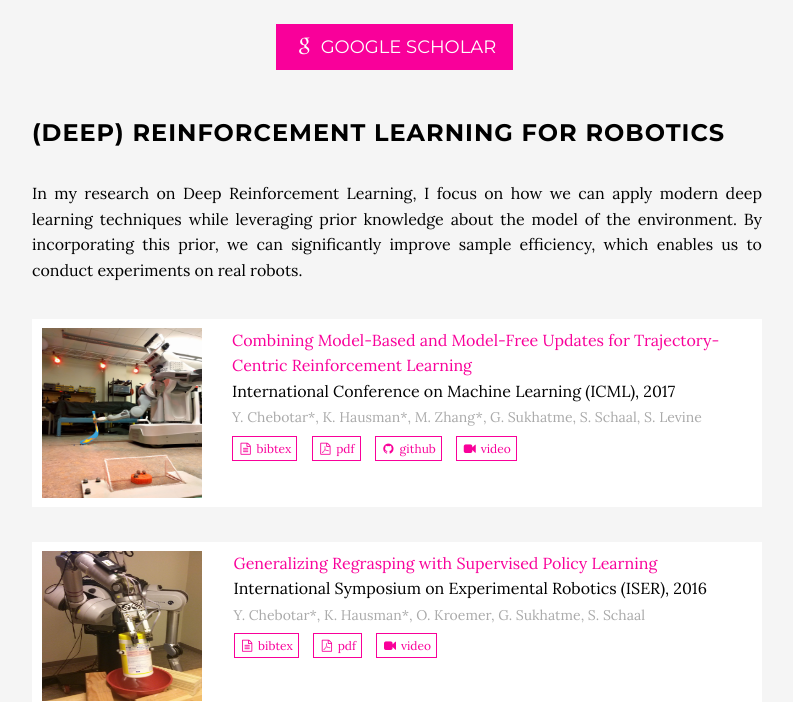
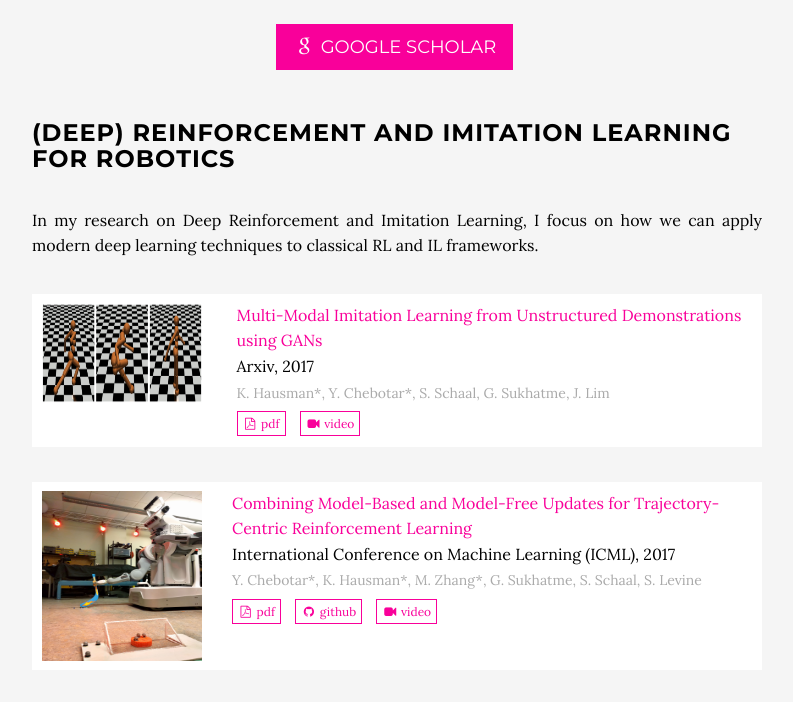
Before and after one commit to KarolHausman/KarolHausman.github.io, a plain HTML site: page index.html in a window 1280 px wide. Shown: the part 2820-3522 px from the top of the page, without its empty margins (243-1036 px from the left). Drawn offline with Linux system fonts and the light colour scheme.

Commit message:
nips paper added

```diff
--- a/index.html
+++ b/index.html
@@ -191,12 +191,44 @@ I studied Mechatronics and Computer Science at <a href="http://www.pw.edu.pl/eng
 		<br><br>
 
 		<h3>
-		(Deep) Reinforcement Learning for robotics
+		(Deep) Reinforcement and Imitation Learning</br>for robotics
 		</h3>
 
 		<p class="text-justify">
-		In my research on Deep Reinforcement Learning, I focus on how we can apply modern deep learning techniques while leveraging prior knowledge about the model of the environment. By incorporating this prior, we can significantly improve sample efficiency, which enables us to conduct experiments on real robots.
+		In my research on Deep Reinforcement and Imitation Learning, I focus on how we can apply modern deep learning techniques to classical RL and IL frameworks. <!--while leveraging prior knowledge about the model of the environment.
+By incorporating this prior, we can significantly improve sample efficiency, which enables us to conduct experiments on real robots. -->
 		</p>
+
+<table class="entry">
+	<tr>
+	<th>
+	<img width="170" height="100" src="img/thumbnails/intentiongan.png" class="rein-paper"/>
+	</th>
+	<th class="entry">
+		<a href="https://arxiv.org/abs/1705.10479">Multi-Modal Imitation Learning from Unstructured Demonstrations</br>using GANs</a><br>Arxiv, 2017<br>
+		<small class="authors">
+		K. Hausman*, Y. Chebotar*, S. Schaal, G. Sukhatme, J. Lim
+		</small>
+		<br>
+<ul class="list-inline list-inline-x text-left">
+<!--<li>
+<a href="bibtex/intentiongan17.bib" target="_blank" class="btn-x btn-default-x btn-lg-x"><i class="fa fa-file-text-o fa-fw"></i> <span class="network-name">bibtex</span></a>
+</li> -->
+<li>
+<a href="https://arxiv.org/pdf/1705.10479" target="_blank" class="btn-x btn-default-x btn-lg-x"><i class="fa fa-file-pdf-o fa-fw"></i> <span class="network-name">pdf</span></a>
+</li>
+<li>
+<a href="https://sites.google.com/view/nips17intentiongan" target="_blank" class="btn-x btn-default-x btn-lg-x"><i class="fa fa-video-camera fa-fw"></i> <span class="network-name">video</span></a>
+</li>
+</ul>
+<!--
+<small>
+<a href="bibtex/exploration-16.txt">bibtex</a> — <a href="https://arxiv.org/pdf/1611.04717v2.pdf">pdf</a></small>-->
+
+	</th>
+	</tr>
+	</table>
+
 
 	<table class="entry">
 	<tr>
@@ -210,9 +242,9 @@ I studied Mechatronics and Computer Science at <a href="http://www.pw.edu.pl/eng
 		</small>
 		<br>
 <ul class="list-inline list-inline-x text-left">
-<li>
-<a href="bibtex/pilqr17.txt" target="_blank" class="btn-x btn-default-x btn-lg-x"><i class="fa fa-file-text-o fa-fw"></i> <span class="network-name">bibtex</span></a>
-</li>
+<!-- <li>
+<a href="bibtex/pilqr17.bib" target="_blank" class="btn-x btn-default-x btn-lg-x"><i class="fa fa-file-text-o fa-fw"></i> <span class="network-name">bibtex</span></a>
+</li> -->
 <li>
 <a href="https://arxiv.org/pdf/1703.03078.pdf" target="_blank" class="btn-x btn-default-x btn-lg-x"><i class="fa fa-file-pdf-o fa-fw"></i> <span class="network-name">pdf</span></a>
 </li>
@@ -220,7 +252,7 @@ I studied Mechatronics and Computer Science at <a href="http://www.pw.edu.pl/eng
 <a href="https://github.com/cbfinn/gps" target="_blank" class="btn-x btn-default-x btn-lg-x"><i class="fa fa-github fa-fw"></i> <span class="network-name">github</span></a>
 </li>
 <li>
-<a href="https://sites.google.com/site/icml17pilqr" target="_blank" class="btn-x btn-default-x btn-lg-x"><i class="fa fa-video-camera fa-fw"></i> <span class="network-name">video</span></a>
+<a href="https://youtu.be/zpb8Dz_6eJc" target="_blank" class="btn-x btn-default-x btn-lg-x"><i class="fa fa-video-camera fa-fw"></i> <span class="network-name">video</span></a>
 </li>
 </ul>
 <!--
```
Also changed, not shown: img/thumbnails/intentiongan.png (added).
